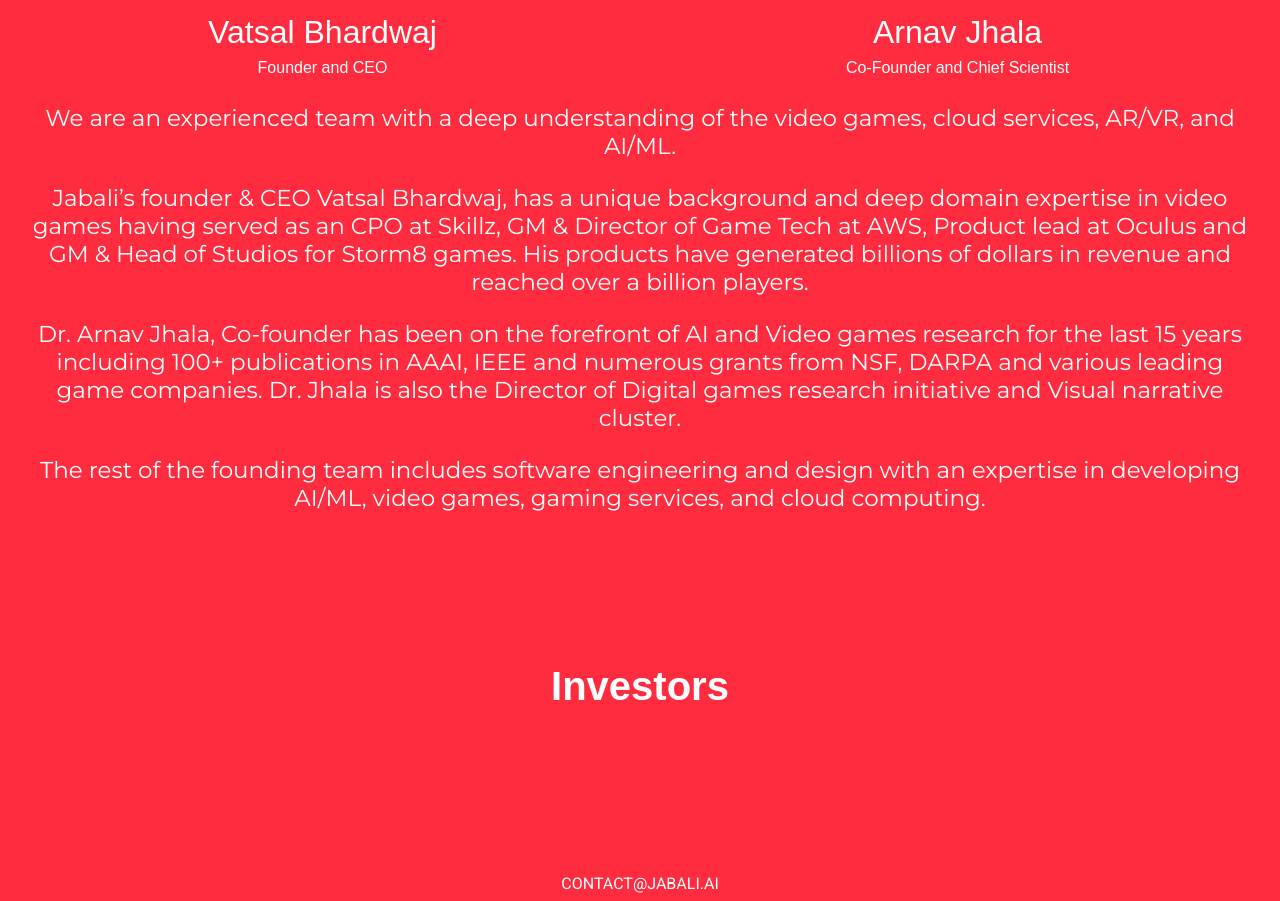
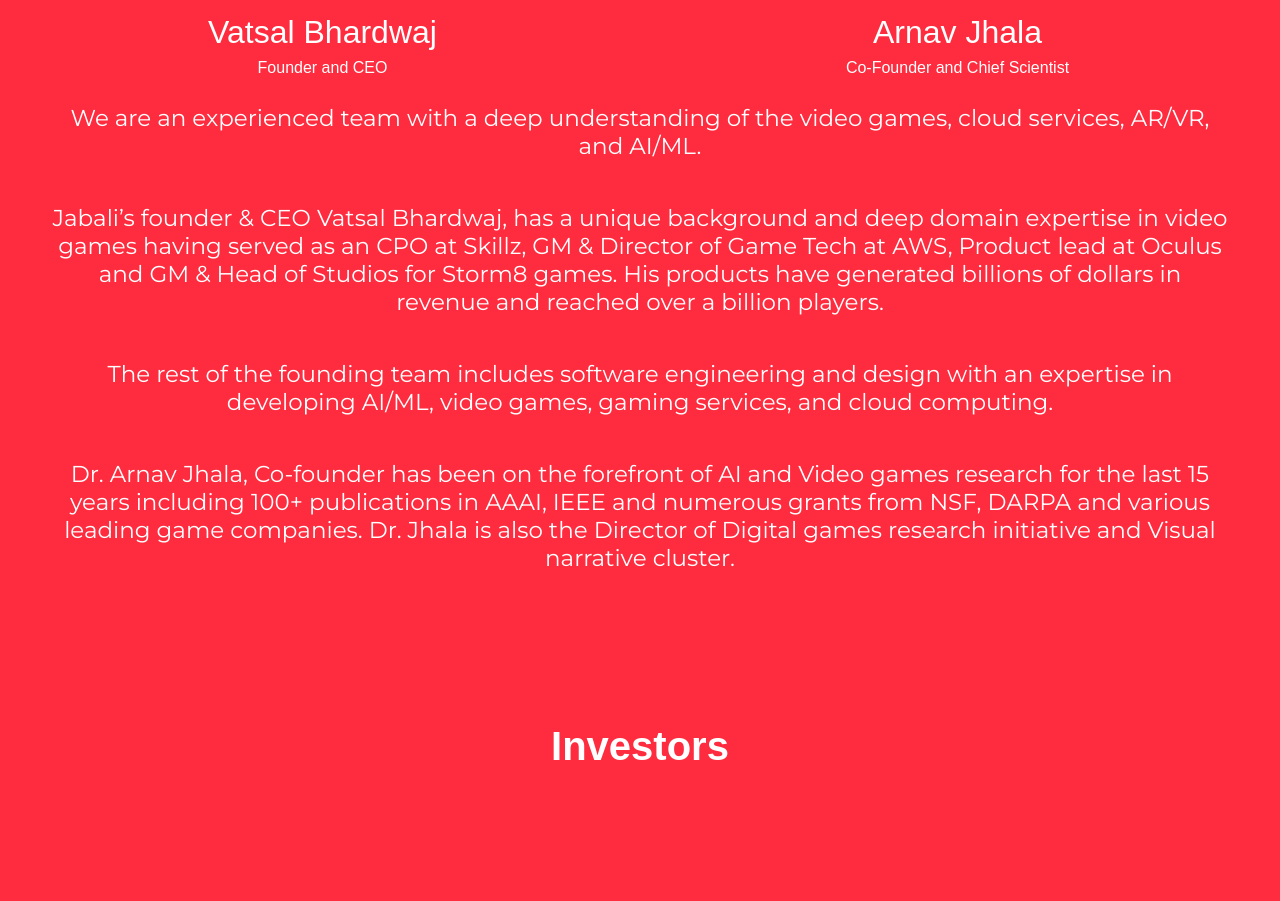
Before and after one commit to vatsal-vb/Jabali, a React (Vite) app: page / in a window 1280 px wide. Shown: the part 1582-2483 px from the top of the page. Built offline with nearby package versions, Linux system fonts and the light colour scheme.

Commit message:
Update Team.jsx
updates

```diff
--- a/src/Components/Team/Team.jsx
+++ b/src/Components/Team/Team.jsx
@@ -38,8 +38,10 @@
             ))}
         </div>
 
-            <div className="team-text">
-                <p className="paragraph">
+
+
+            <div className="text-container">
+                 <p className="paragraph">
                   We are an experienced team with a deep understanding of the video games, cloud services, AR/VR, and AI/ML.
                     </p>
 
@@ -48,14 +50,20 @@
                     Jabali’s founder & CEO Vatsal Bhardwaj,  has a unique background and deep domain expertise in video games having served as an CPO at Skillz, GM & Director of Game Tech at AWS, Product lead at Oculus and GM & Head of Studios for Storm8 games. His products have generated billions of dollars in revenue and reached over a billion players.
 
                     </p>
-                        <p className="paragraph">
-                        Dr. Arnav Jhala, Co-founder has been on the forefront of AI and Video games research for the last 15 years including 100+ publications in AAAI, IEEE and numerous grants from NSF, DARPA and various leading game companies. Dr. Jhala is also the Director of Digital games research initiative and Visual narrative cluster.
 
-                        </p>
 <p className="paragraph">
-The rest of the founding team includes software engineering and design with an expertise in developing AI/ML, video games, gaming services, and cloud computing.
-        </p>
+                The rest of the founding team includes software engineering and design with an expertise in developing AI/ML, video games, gaming services, and cloud computing.
+</p>
+
+                <p className="additional-paragraph">
+                    Dr. Arnav Jhala, Co-founder has been on the forefront of AI and Video games research for the last 15 years including 100+ publications in AAAI, IEEE and numerous grants from NSF, DARPA and various leading game companies. Dr. Jhala is also the Director of Digital games research initiative and Visual narrative cluster.
+                </p>
             </div>
+
+
+
+
+
 
 
 
```
